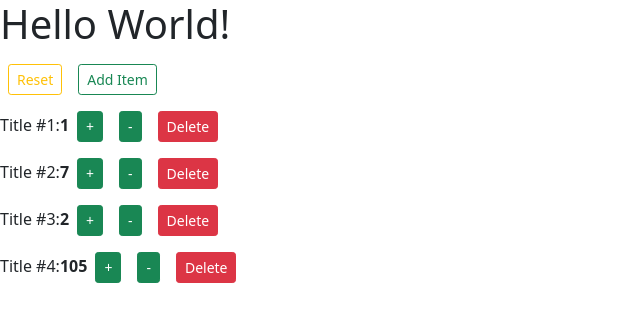
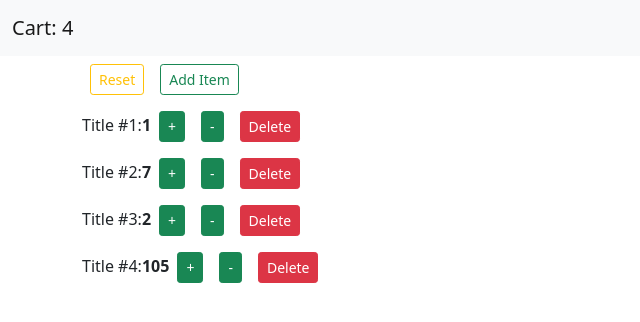
Before and after one commit to mike742/react-first-demo, a React (Create React App) app: page / in a window 1280 px wide. Shown: the top 322 px of the page, without its empty margins (0-640 px from the left). Built offline with nearby package versions, Linux system fonts and the light colour scheme.

Commit message:
Added NavBar

```diff
--- a/src/App.js
+++ b/src/App.js
@@ -1,15 +1,71 @@
 import './App.css';
 import Counters from './components/counters';
 import 'bootstrap/dist/css/bootstrap.css';
-import React from 'react';
+import NavBar from './components/navbar';
+import React, { Component } from 'react';
 
-function App() {
-  return (
+class App extends Component {
+  state = {
+    counters: [
+      { id: 1, value: 1 },
+      { id: 2, value: 7 },
+      { id: 3, value: 2 },
+      { id: 4, value: 105 },
+    ],
+  };
+  handleIncrement = (c) => {
+    const counters = [...this.state.counters];
+    const index = counters.indexOf(c);
+    //console.log(index);
+    counters[index] = { ...c };
+    counters[index].value++;
+    this.setState({ counters });
+  };
+
+  handleDecrement = (c) => {
+    const counters = [...this.state.counters];
+    const index = counters.indexOf(c);
+    counters[index] = { ...c };
+    if (counters[index].value > 0) counters[index].value--;
+    this.setState({ counters });
+  };
+
+  handleDelete = (id) => {
+    const counters = this.state.counters.filter((c) => c.id !== id);
+    this.setState({ counters });
+  };
+
+  handleReset = () => {
+    const counters = this.state.counters.map((c) => {
+      c.value = 0;
+      return c;
+    });
+    this.setState({ counters });
+  };
+
+  handleAdd = () => {
+    const counters = [...this.state.counters];
+    const newId = counters[counters.length - 1].id + 1;
+    counters.push({ id: newId, value: 0 });
+    this.setState({ counters });
+  };
+
+  render() {
+    return (
     <React.Fragment>
-      <h1>Hello World!</h1>
-      <Counters></Counters>
-    </React.Fragment>
-  );
+      <NavBar totalItemsNumber={this.state.counters.filter(c => c.value > 0).length}></NavBar>
+      <main className="container">
+        <Counters
+          counters={this.state.counters}
+          onReset={this.handleReset}
+          onAdd={this.handleAdd}
+          onDelete={this.handleDelete}
+          onIncrement={this.handleIncrement}
+          onDecrement={this.handleDecrement}
+        ></Counters>
+      </main>
+    </React.Fragment> );
+  }
 }
 
 export default App;
--- a/src/components/counters.jsx
+++ b/src/components/counters.jsx
@@ -1,79 +1,32 @@
-import React, { Component } from "react";
+import React from "react";
 import Counter from "./counter";
 
-class Counters extends Component {
-  state = {
-    counters: [
-      { id: 1, value: 1 },
-      { id: 2, value: 7 },
-      { id: 3, value: 2 },
-      { id: 4, value: 105 },
-    ],
-  };
-  handleIncrement = (c) => {
-    const counters = [...this.state.counters];
-    const index = counters.indexOf(c);
-    //console.log(index);
-    counters[index] = { ...c };
-    counters[index].value++;
-    this.setState({ counters });
-  };
-
-  handleDecrement = (c) => {
-    const counters = [...this.state.counters];
-    const index = counters.indexOf(c);
-    counters[index] = { ...c };
-    if (counters[index].value > 0) counters[index].value--;
-    this.setState({ counters });
-  };
-
-  handleDelete = (id) => {
-    const counters = this.state.counters.filter((c) => c.id !== id);
-    this.setState({ counters });
-  };
-
-  handleReset = () => {
-    const counters = this.state.counters.map((c) => {
-      c.value = 0;
-      return c;
-    });
-    this.setState({ counters });
-  };
-
-  handleAdd = () => {
-    const counters = [...this.state.counters];
-    const newId = counters[counters.length - 1].id + 1;
-    counters.push({ id: newId, value: 0 });
-    this.setState({ counters });
-  };
-
-  render() {
+const Counters = (props) => {
   return (
     <React.Fragment>
       <button
         className="btn btn-outline-warning btn-sm m-2"
-          onClick={this.handleReset}
+        onClick={props.onReset}
       >
         Reset
       </button>
       <button
         className="btn btn-outline-success btn-sm m-2"
-          onClick={this.handleAdd}
+        onClick={props.onAdd}
       >
         Add Item
       </button>
-        {this.state.counters.map((c) => (
+      {props.counters.map((c) => (
         <Counter
           key={c.id}
           counter={c}
-            onIncrement={this.handleIncrement}
-            onDecrement={this.handleDecrement}
-            onDelete={this.handleDelete}
+          onIncrement={props.onIncrement}
+          onDecrement={props.onDecrement}
+          onDelete={props.onDelete}
         ></Counter>
       ))}
     </React.Fragment>
   );
-  }
-}
+};
 
 export default Counters;
--- /dev/null
+++ b/src/components/navbar.jsx
@@ -0,0 +1,15 @@
+import React from "react";
+
+const NavBar = (props) => {
+  return (
+    <nav className="navbar navbar-light bg-light">
+      <div className="container-fluid">
+        <a className="navbar-brand" href="#">
+          Cart: {props.totalItemsNumber}
+        </a>
+      </div>
+    </nav>
+  );
+};
+
+export default NavBar;
```
Lines whose indentation alone changed are shown as unchanged.
